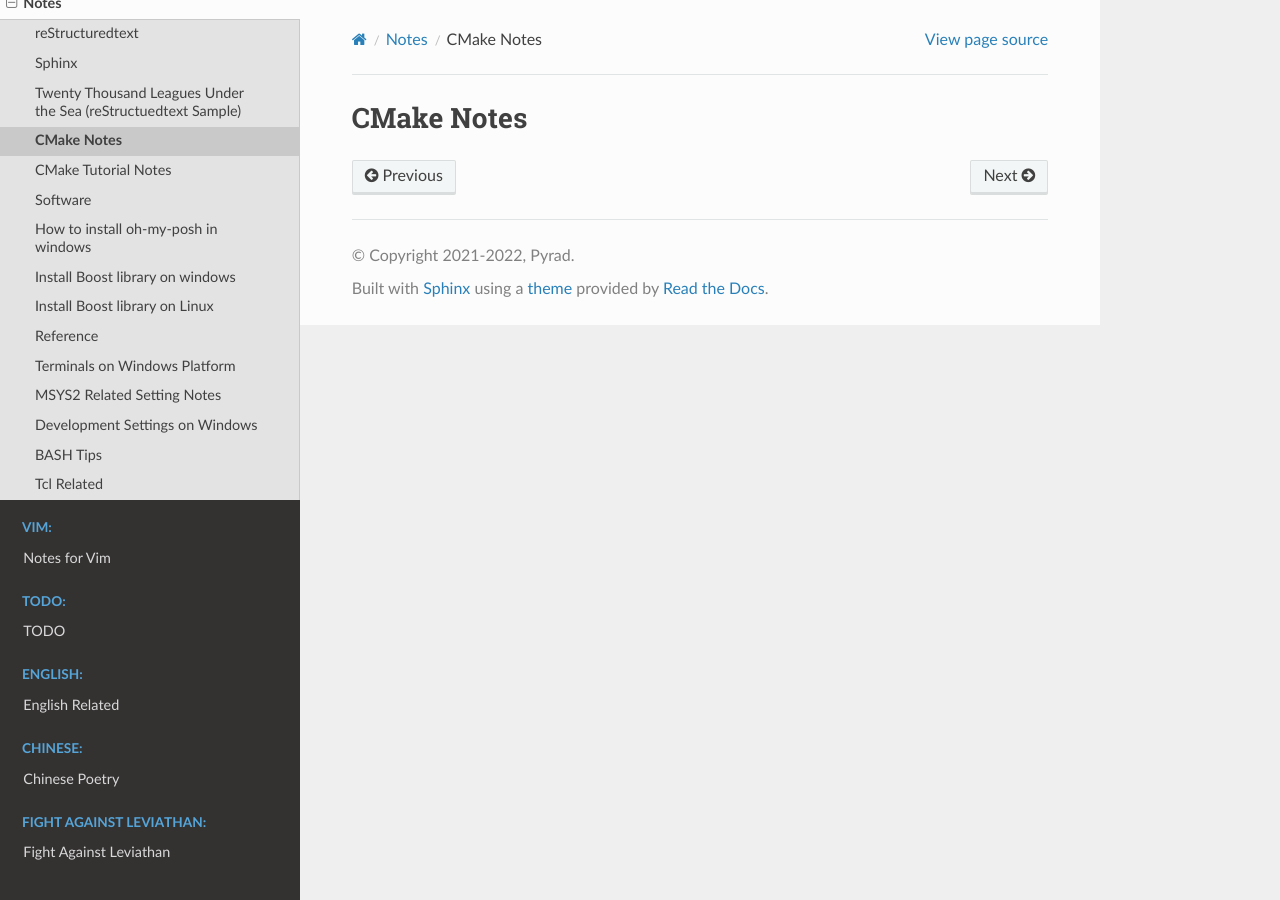
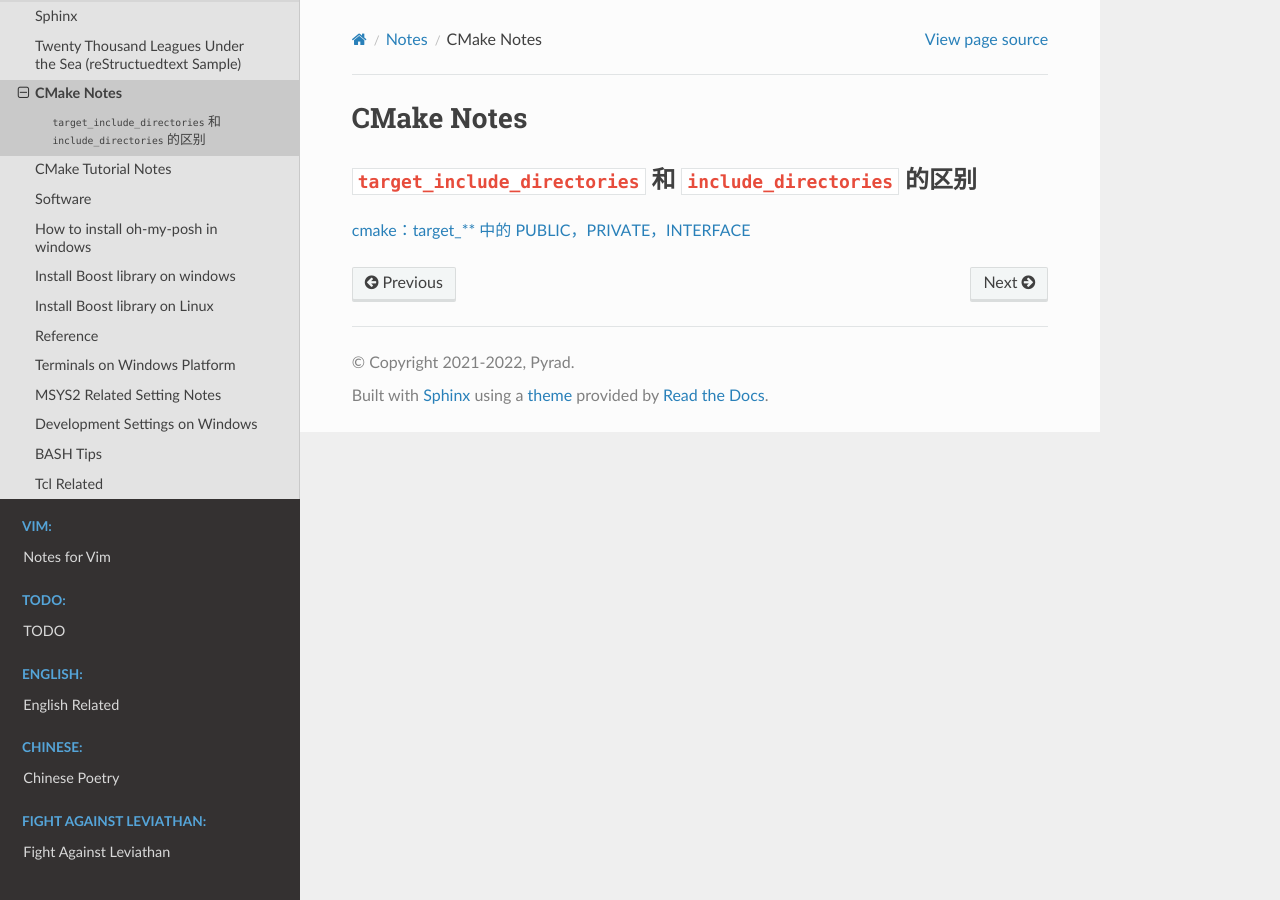
Before and after one commit to Pyrad/pyradnotes, a Sphinx documentation site: the page built from source/Notes/CMakeBasics.md, in a window 1280 px wide. Built offline with Sphinx 7.4.7 and the Read the Docs theme 2.0.0, drawn with Linux system fonts in a browser that asks for light colours.

Commit message:
Diff between 2 CMake commands
target_include_directories vs. include_directories

```diff
--- a/source/Notes/CMakeBasics.md
+++ b/source/Notes/CMakeBasics.md
@@ -1 +1,7 @@
 # CMake Notes
+
+
+
+## `target_include_directories` 和 `include_directories` 的区别
+
+[cmake：target_** 中的 PUBLIC，PRIVATE，INTERFACE](https://zhuanlan.zhihu.com/p/82244559)
```
